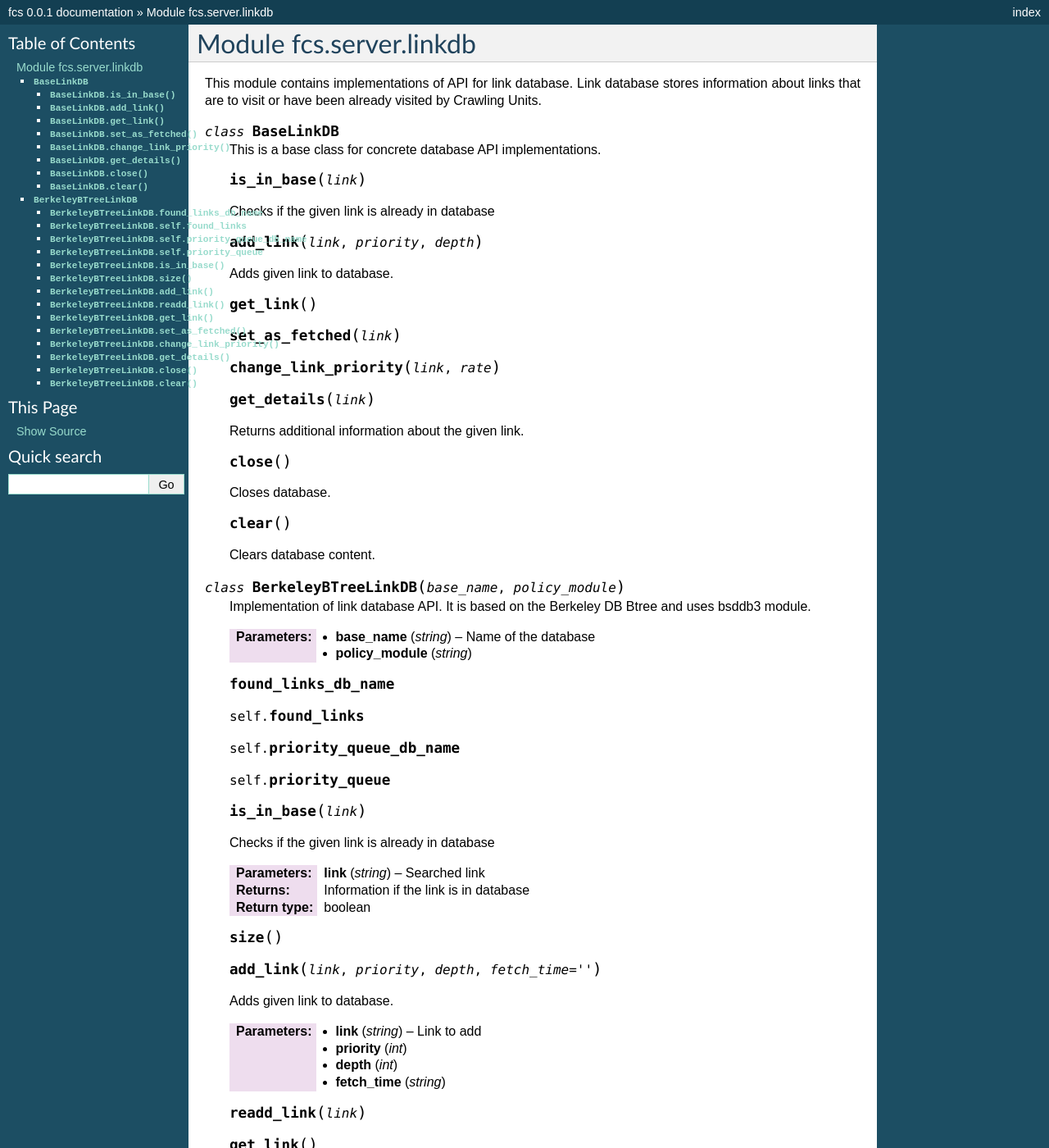
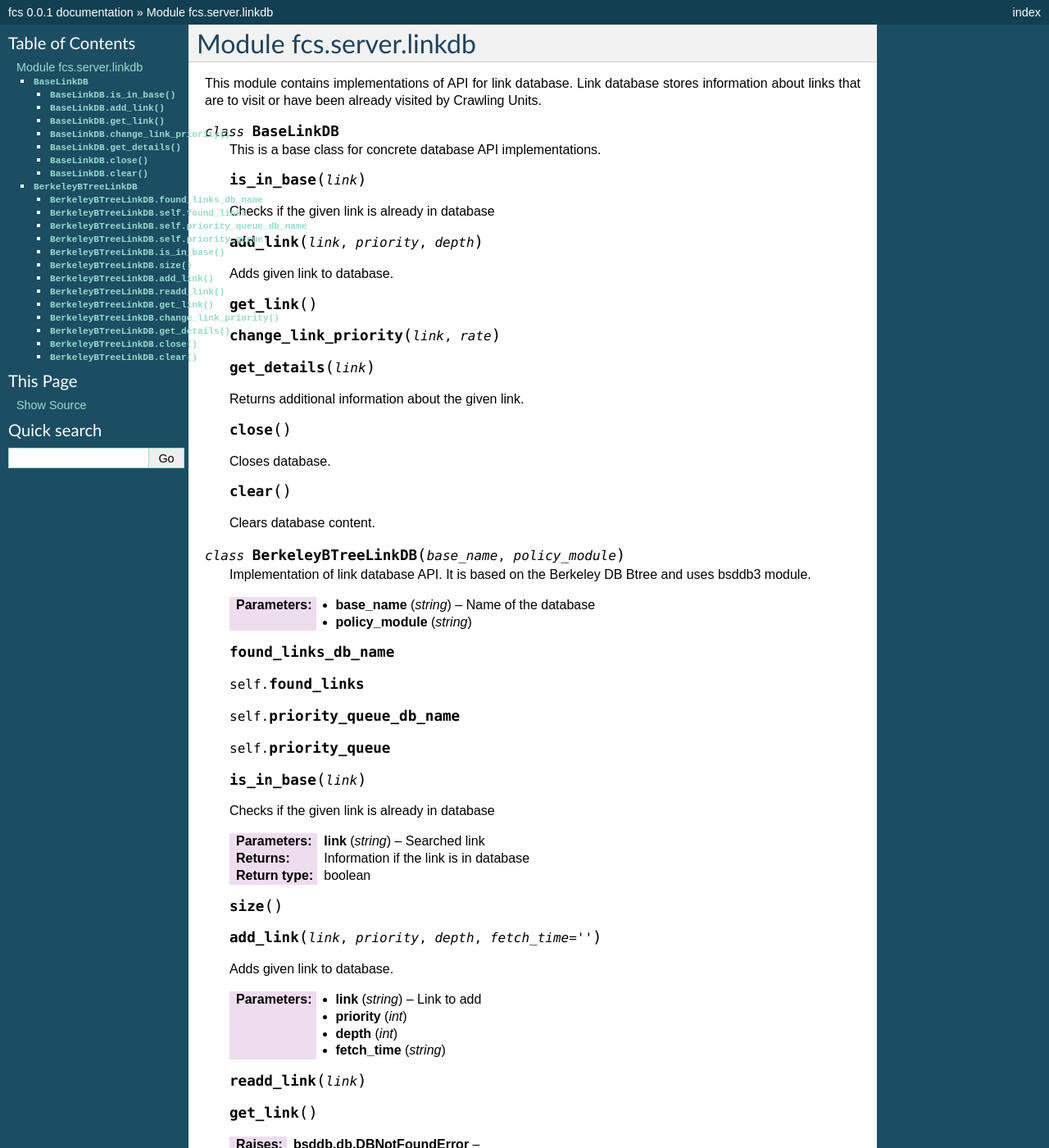
Before and after one commit to agh-glk/fcs, a Sphinx documentation site: the page built from docs/source/server/linkdb.rst, in a window 1280 px wide and 1400 px high. Shown: the whole window at 82% size. Built offline with Sphinx 7.4.7, drawn with Linux system fonts in a browser that asks for light colours; formulas are drawn with MathJax 3.

Commit message:
[NT] Some methods' names has changed.

```diff
--- a/docs/source/server/linkdb.rst
+++ b/docs/source/server/linkdb.rst
@@ -18,11 +18,6 @@ are to visit or have been already visited by Crawling Units.
    Adds given link to database.
 
    .. py:method:: get_link()
-
-
-
-   .. py:method:: set_as_fetched(link)
-
 
 
 
@@ -84,8 +79,6 @@ are to visit or have been already visited by Crawling Units.
 
    :raises bsddb.db.DBNotFoundError:
 
-   .. py:method:: set_as_fetched(link)
-
    .. py:method:: change_link_priority(link, rate)
 
    .. py:method:: get_details()
--- a/docs/source/server/task_server.rst
+++ b/docs/source/server/task_server.rst
@@ -121,8 +121,6 @@ This module contains implementation of Task Server.
 
     .. py:method:: add_links(links, priority, depth=0, source_url="")
 
-    .. py:method:: readd_links(links)
-
     .. py:method:: put_data(package_id, data)
 
      Handles data package received from crawler and puts it into a content database. If received package
--- a/docs/source/server/url_processor.rst
+++ b/docs/source/server/url_processor.rst
@@ -8,7 +8,7 @@ Module fcs.server.url_processor
    :param string link:
    :param string domain:
 
-   .. py:staticmethod:: identical_domains(link_a, link_b)
+   .. py:staticmethod:: identical_hosts(link_a, link_b)
 
    :param string link_a:
    :param string link_b:
```
